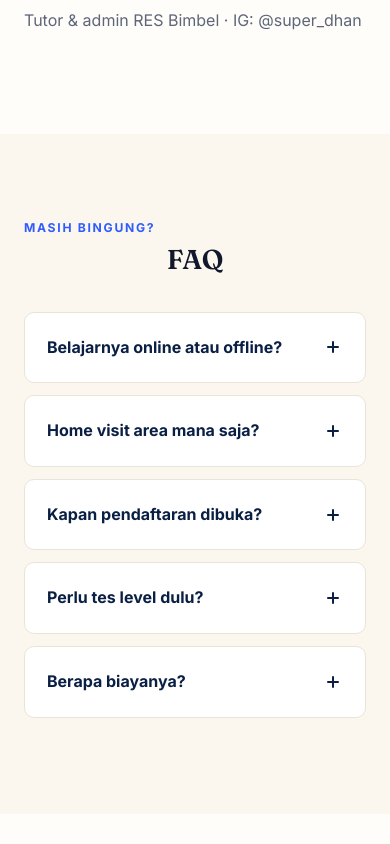
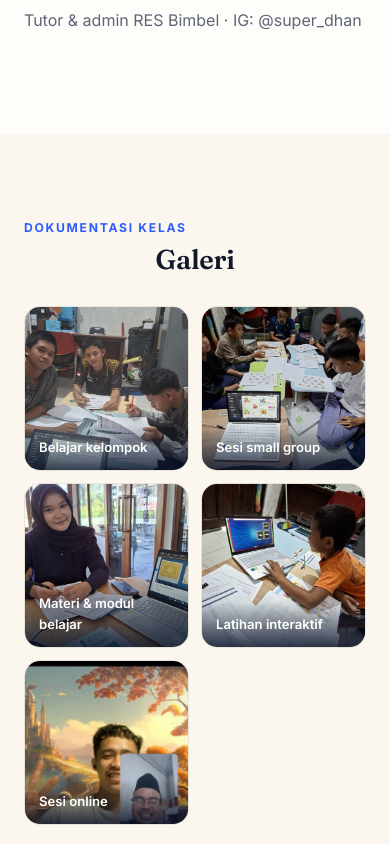
Before and after one commit to RizkiAdi5/RES_BIMBEL, a plain HTML site: page index.html in a window 390 px wide. Shown: the part 7680-8524 px from the top of the page. Drawn offline with Linux system fonts and the light colour scheme.

Commit message:
Add class documentation gallery with real photos
Add a gallery section (offline + online sessions) using actual class
photos, with compressed/resized web copies in images/web/ for mobile
performance. The online-session screenshot is cropped to remove the
visible personal contact name and call controls before publishing.

Co-Authored-By: Claude Sonnet 5 <noreply@anthropic.com>

```diff
--- a/index.html
+++ b/index.html
@@ -49,6 +49,7 @@
       <a href="#program" data-nav>Program</a>
       <a href="#jadwal" data-nav>Jadwal</a>
       <a href="#tutor" data-nav>Tutor</a>
+      <a href="#galeri" data-nav>Galeri</a>
       <a href="#faq" data-nav>FAQ</a>
       <a href="#kontak" class="nav-cta" data-nav>Kontak</a>
     </nav>
@@ -323,6 +324,36 @@
     </div>
   </section>
 
+  <!-- GALERI -->
+  <section id="galeri" class="section alt">
+    <div class="container">
+      <p class="eyebrow reveal" data-reveal>Dokumentasi kelas</p>
+      <h2 class="reveal" data-reveal>Galeri</h2>
+      <div class="gallery-grid">
+        <figure class="gallery-item reveal" data-reveal>
+          <img src="images/web/off-7.jpg" alt="Siswa belajar kelompok bersama tutor" loading="lazy">
+          <figcaption>Belajar kelompok</figcaption>
+        </figure>
+        <figure class="gallery-item reveal" data-reveal style="--delay:.08s">
+          <img src="images/web/off-4.jpg" alt="Sesi small group di kelas" loading="lazy">
+          <figcaption>Sesi small group</figcaption>
+        </figure>
+        <figure class="gallery-item reveal" data-reveal style="--delay:.16s">
+          <img src="images/web/off-2.jpg" alt="Tutor menyiapkan materi belajar" loading="lazy">
+          <figcaption>Materi &amp; modul belajar</figcaption>
+        </figure>
+        <figure class="gallery-item reveal" data-reveal style="--delay:.24s">
+          <img src="images/web/off-6.jpg" alt="Siswa berlatih kosakata secara interaktif" loading="lazy">
+          <figcaption>Latihan interaktif</figcaption>
+        </figure>
+        <figure class="gallery-item reveal" data-reveal style="--delay:.32s">
+          <img src="images/web/on-1.jpg" alt="Sesi kelas online antara tutor dan siswa" loading="lazy">
+          <figcaption>Sesi online</figcaption>
+        </figure>
+      </div>
+    </div>
+  </section>
+
   <!-- FAQ -->
   <section id="faq" class="section alt">
     <div class="container">
--- a/style.css
+++ b/style.css
@@ -312,6 +312,23 @@ h2 { font-size: clamp(1.7rem, 3.4vw, 2.5rem); }
 /* tutor */
 .tutor-inner { display: flex; align-items: center; gap: 40px; flex-wrap: wrap; }
 h2.left, .eyebrow:not(.center) { text-align: left; }
+
+/* gallery */
+.gallery-grid { display: grid; grid-template-columns: repeat(5,1fr); gap: 18px; margin-top: 30px; }
+@media (max-width: 1100px) { .gallery-grid { grid-template-columns: repeat(3,1fr); } }
+.gallery-item {
+  margin: 0; position: relative; border-radius: var(--radius-md); overflow: hidden;
+  border: 1px solid var(--line); aspect-ratio: 3/4;
+}
+.gallery-item img { width: 100%; height: 100%; object-fit: cover; display: block; transition: transform .4s var(--ease); }
+.gallery-item:hover img { transform: scale(1.06); }
+.gallery-item figcaption {
+  position: absolute; left: 0; right: 0; bottom: 0; padding: 12px 14px;
+  background: linear-gradient(to top, rgba(5,15,38,.8), transparent);
+  color: #fff; font-size: .82rem; font-weight: 600;
+}
+@media (max-width: 900px) { .gallery-grid { grid-template-columns: 1fr 1fr; } }
+@media (max-width: 520px) { .gallery-grid { grid-template-columns: 1fr 1fr; gap: 12px; } .gallery-item { aspect-ratio: 1/1; } }
 .tutor-quote { font-family: "Fraunces", serif; font-style: italic; font-size: 1.15rem; color: var(--navy); }
 
 /* faq */
```
Also changed, not shown: images/off-1.jpeg (added), images/off-2.jpeg (added), images/off-3.jpeg (added), images/off-4.jpeg (added), images/off-5.jpeg (added), images/off-6.jpeg (added), images/off-7.jpeg (added), images/on-1.jpeg (added), images/web/off-2.jpg (added), images/web/off-4.jpg (added), images/web/off-6.jpg (added), images/web/off-7.jpg (added), images/web/on-1.jpg (added), 1 other file.
